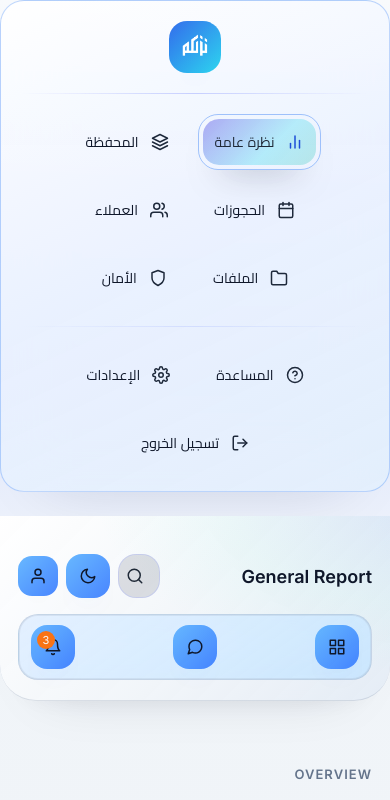
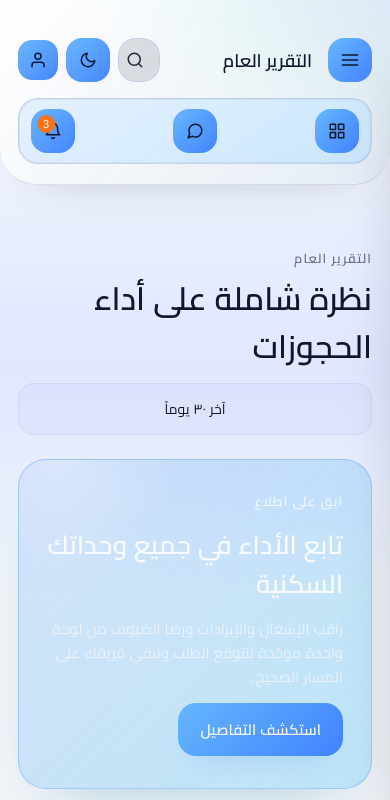
Before and after one commit to IbrahimElmahy/-, a React (Vite) app: page / in a window 390 px wide. Shown: the top 800 px of the page. Built offline with nearby package versions, Linux system fonts and the light colour scheme.

Commit message:
Improve responsive Arabic dashboard navigation

```diff
--- a/src/App.css
+++ b/src/App.css
@@ -9,7 +9,10 @@
 
 .sidebar__top {
   display: flex;
+  align-items: center;
   justify-content: center;
+  gap: 12px;
+  width: 100%;
 }
 
 .sidebar__brand-icon {
@@ -28,6 +31,31 @@
   width: 32px;
   height: 32px;
   object-fit: contain;
+}
+
+.sidebar__close {
+  display: none;
+  align-items: center;
+  justify-content: center;
+  width: 40px;
+  height: 40px;
+  border-radius: 14px;
+  border: none;
+  background: rgba(15, 23, 42, 0.12);
+  color: var(--sidebar-icon-color);
+  cursor: pointer;
+  transition: transform 0.2s ease, box-shadow 0.2s ease, background 0.2s ease;
+}
+
+.sidebar__close:hover {
+  transform: translateY(-2px);
+  background: rgba(59, 130, 246, 0.18);
+  box-shadow: 0 18px 28px -20px rgba(15, 23, 42, 0.45);
+}
+
+.sidebar__close:focus-visible {
+  outline: none;
+  box-shadow: 0 0 0 3px rgba(148, 163, 255, 0.3);
 }
 
 
@@ -145,6 +173,28 @@
   background: linear-gradient(180deg, rgba(255, 255, 255, 0.09) 0%, rgba(255, 255, 255, 0) 45%);
   pointer-events: none;
   opacity: 0.8;
+}
+
+.sidebar__backdrop {
+  position: fixed;
+  inset: 0;
+  background: rgba(15, 23, 42, 0.45);
+  backdrop-filter: blur(3px);
+  opacity: 0;
+  visibility: hidden;
+  pointer-events: none;
+  transition: opacity 0.28s ease;
+  z-index: 15;
+}
+
+.sidebar__backdrop.is-visible {
+  opacity: 1;
+  visibility: visible;
+  pointer-events: auto;
+}
+
+.app-shell.is-sidebar-open {
+  position: relative;
 }
 
 .sidebar__separator {
@@ -434,6 +484,8 @@
   font-size: 20px;
   font-weight: 600;
   color: var(--color-text-strong);
+  flex: 1;
+  text-align: right;
 }
 
 .topbar__mobile-actions {
@@ -441,8 +493,35 @@
   align-items: center;
   gap: 10px;
   justify-content: flex-end;
-  flex: 1 1 auto;
-  min-width: 0;
+  flex: 0 0 auto;
+}
+
+.topbar__menu {
+  width: 44px;
+  height: 44px;
+  border-radius: 16px;
+  border: none;
+  background: var(--topbar-button-gradient);
+  color: var(--topbar-text-color);
+  display: grid;
+  place-items: center;
+  cursor: pointer;
+  box-shadow: var(--topbar-button-shadow);
+  transition: transform 0.2s ease, box-shadow 0.2s ease;
+}
+
+.topbar__menu:hover {
+  transform: translateY(-2px);
+  box-shadow: var(--topbar-button-hover-shadow);
+}
+
+.topbar__menu:focus-visible {
+  outline: none;
+  box-shadow: 0 0 0 3px rgba(148, 163, 255, 0.3), var(--topbar-button-shadow);
+}
+
+.topbar__menu.is-active {
+  box-shadow: var(--topbar-button-hover-shadow);
 }
 
 .topbar__mobile-tools {
@@ -1116,61 +1195,91 @@
   .app-shell {
     flex-direction: column;
     padding: 0 0 16px;
+    gap: 16px;
+    align-items: stretch;
   }
 
-  .sidebar--compact {
-    flex-direction: row;
-    width: 100%;
-    padding: 20px;
-    border-radius: 24px;
-    justify-content: center;
-    gap: 20px;
-    margin-top: 0;
-    flex-wrap: wrap;
-    align-items: stretch;
-    position: static;
-    top: auto;
-    height: auto;
-    overflow: visible;
-    overflow-y: visible;
+  .app-shell.is-sidebar-open {
+    overflow: hidden;
   }
 
-  .sidebar__nav,
-  .sidebar__bottom {
-    flex-direction: row;
-    align-items: stretch;
-    gap: 12px;
+  .sidebar__backdrop {
+    display: block;
   }
 
-  .sidebar__nav {
-    flex: 1 0 100%;
-    flex-wrap: wrap;
-    justify-content: center;
+  .sidebar--drawer {
+    position: fixed;
+    top: 0;
+    right: 0;
+    left: auto;
+    height: 100vh;
+    width: min(320px, 86vw);
+    padding: 32px 24px 32px;
+    border-radius: 0 0 0 28px;
+    margin-top: 0;
+    transform: translateX(100%);
+    transition: transform 0.32s ease, box-shadow 0.32s ease;
+    box-shadow: 0 36px 80px -44px rgba(15, 23, 42, 0.55);
+    overflow-y: auto;
+    overflow-x: hidden;
+    z-index: 20;
+    align-items: stretch;
+    gap: 28px;
   }
 
-  .sidebar__bottom {
-    flex: 1 0 100%;
-    flex-wrap: wrap;
-    justify-content: center;
+  .sidebar--drawer .sidebar__top {
+    justify-content: space-between;
   }
 
-  .sidebar__top {
-    width: 100%;
-    justify-content: center;
+  .sidebar--drawer .sidebar__close {
+    display: inline-flex;
   }
 
-  .sidebar__icon-button {
-    width: auto;
-    justify-content: flex-start;
-    gap: 12px;
-    padding-inline: 16px;
+  .sidebar--drawer .sidebar__nav,
+  .sidebar--drawer .sidebar__bottom {
+    display: flex;
+    flex-direction: column;
+    align-items: stretch;
+    gap: 16px;
   }
 
-  .sidebar__label {
+  .sidebar--drawer .sidebar__icon-button {
+    width: 100%;
+    justify-content: flex-start;
+    gap: 14px;
+    padding-inline: 18px;
+  }
+
+  .sidebar--drawer .sidebar__label {
     opacity: 1;
     transform: none;
     max-width: none;
     pointer-events: auto;
+  }
+
+  .sidebar--drawer .sidebar__separator {
+    width: 100%;
+  }
+
+  .sidebar--mobile-open {
+    transform: translateX(0);
+  }
+
+  .sidebar--drawer:hover,
+  .sidebar--drawer:focus-within {
+    width: min(320px, 86vw);
+    padding: 32px 24px 32px;
+  }
+
+  .sidebar--drawer:hover .sidebar__icon-button,
+  .sidebar--drawer:focus-within .sidebar__icon-button {
+    padding-inline: 18px;
+  }
+
+  .sidebar--drawer:hover .sidebar__separator,
+  .sidebar--drawer:focus-within .sidebar__separator {
+    width: 100%;
+    opacity: 0.8;
   }
 
   .topbar__actions {
--- a/src/components/DashboardShell.jsx
+++ b/src/components/DashboardShell.jsx
@@ -1,13 +1,81 @@
+import { useEffect, useState } from 'react'
 import Sidebar from './Sidebar'
 import TopBar from './TopBar'
 import Dashboard from '../pages/Dashboard'
 
 const DashboardShell = () => {
+  const [isSidebarOpen, setIsSidebarOpen] = useState(false)
+  const [isMobile, setIsMobile] = useState(false)
+
+  useEffect(() => {
+    if (typeof window === 'undefined') return
+
+    const mediaQuery = window.matchMedia('(max-width: 1200px)')
+
+    const handleChange = () => {
+      const mobileMatch = mediaQuery.matches
+      setIsMobile(mobileMatch)
+      if (!mobileMatch) {
+        setIsSidebarOpen(false)
+      }
+    }
+
+    handleChange()
+    mediaQuery.addEventListener('change', handleChange)
+
+    return () => {
+      mediaQuery.removeEventListener('change', handleChange)
+    }
+  }, [])
+
+  useEffect(() => {
+    if (typeof document === 'undefined') return undefined
+
+    if (isMobile && isSidebarOpen) {
+      const previousOverflow = document.body.style.overflow
+      document.body.style.overflow = 'hidden'
+      return () => {
+        document.body.style.overflow = previousOverflow
+      }
+    }
+
+    if (!isSidebarOpen) {
+      document.body.style.overflow = ''
+    }
+
+    return undefined
+  }, [isMobile, isSidebarOpen])
+
+  useEffect(() => {
+    if (typeof window === 'undefined') return undefined
+    if (!isMobile || !isSidebarOpen) return undefined
+
+    const handleKeyDown = (event) => {
+      if (event.key === 'Escape') {
+        setIsSidebarOpen(false)
+      }
+    }
+
+    window.addEventListener('keydown', handleKeyDown)
+    return () => {
+      window.removeEventListener('keydown', handleKeyDown)
+    }
+  }, [isMobile, isSidebarOpen])
+
+  const toggleSidebar = () => {
+    if (!isMobile) return
+    setIsSidebarOpen((prev) => !prev)
+  }
+
+  const closeSidebar = () => {
+    setIsSidebarOpen(false)
+  }
+
   return (
-    <div className="app-shell">
-      <Sidebar />
+    <div className={`app-shell${isSidebarOpen ? ' is-sidebar-open' : ''}`}>
+      <Sidebar isMobile={isMobile} isMobileOpen={isSidebarOpen} onClose={closeSidebar} />
       <main className="app-content">
-        <TopBar />
+        <TopBar onToggleSidebar={toggleSidebar} isSidebarOpen={isSidebarOpen} />
         <Dashboard />
       </main>
     </div>
--- a/src/components/Sidebar.jsx
+++ b/src/components/Sidebar.jsx
@@ -8,6 +8,7 @@ import {
   FiUsers,
   FiHelpCircle,
   FiLogOut,
+  FiX,
 } from 'react-icons/fi'
 
 const primaryMenu = [
@@ -25,13 +26,40 @@ const utilityMenu = [
   { id: 'logout', icon: FiLogOut, label: 'تسجيل الخروج' },
 ]
 
-const Sidebar = () => {
+const Sidebar = ({ isMobile, isMobileOpen, onClose }) => {
+  const sidebarClassName = [
+    'sidebar',
+    'sidebar--compact',
+    isMobile ? 'sidebar--drawer' : '',
+    isMobile && isMobileOpen ? 'sidebar--mobile-open' : '',
+  ]
+    .filter(Boolean)
+    .join(' ')
+
   return (
-    <aside className="sidebar sidebar--compact" aria-label="القائمة الرئيسية">
+    <>
+      {isMobile ? (
+        <div
+          className={`sidebar__backdrop${isMobileOpen ? ' is-visible' : ''}`}
+          aria-hidden="true"
+          onClick={onClose}
+        />
+      ) : null}
+      <aside
+        id="app-sidebar"
+        className={sidebarClassName}
+        aria-label="القائمة الرئيسية"
+        aria-hidden={isMobile ? !isMobileOpen : false}
+      >
         <div className="sidebar__top">
           <div className="sidebar__brand-icon" aria-label="الشعار">
             <img src="/logo-sm.png" alt="شعار النظام" />
           </div>
+          {isMobile ? (
+            <button type="button" className="sidebar__close" aria-label="إغلاق القائمة" onClick={onClose}>
+              <FiX size={18} />
+            </button>
+          ) : null}
         </div>
 
         <span className="sidebar__separator" aria-hidden="true" />
@@ -73,6 +101,7 @@ const Sidebar = () => {
           })}
         </div>
       </aside>
+    </>
   )
 }
 
--- a/src/components/TopBar.jsx
+++ b/src/components/TopBar.jsx
@@ -4,6 +4,7 @@ import {
   FiCalendar,
   FiChevronDown,
   FiGrid,
+  FiMenu,
   FiMessageCircle,
   FiMoon,
   FiSearch,
@@ -13,7 +14,7 @@ import {
 } from 'react-icons/fi'
 import { useTheme } from '../hooks/useTheme'
 
-const TopBar = () => {
+const TopBar = ({ onToggleSidebar = () => {}, isSidebarOpen = false }) => {
   const { isDark, toggleTheme } = useTheme()
   const [scrollProgress, setScrollProgress] = useState(0)
   const [isCompact, setIsCompact] = useState(false)
@@ -161,7 +162,17 @@ const TopBar = () => {
         {isMobile ? (
           <>
             <div className="topbar__mobile-bar">
-              <h1 className="topbar__mobile-title">General Report</h1>
+              <button
+                type="button"
+                className={`topbar__menu${isSidebarOpen ? ' is-active' : ''}`}
+                aria-label={isSidebarOpen ? 'إغلاق القائمة الجانبية' : 'فتح القائمة الجانبية'}
+                aria-controls="app-sidebar"
+                aria-expanded={isSidebarOpen}
+                onClick={onToggleSidebar}
+              >
+                <FiMenu size={20} />
+              </button>
+              <h1 className="topbar__mobile-title">التقرير العام</h1>
               <div className="topbar__mobile-actions">
                 {searchNode}
                 <button
@@ -199,7 +210,7 @@ const TopBar = () => {
               <span className="topbar__chevron">›</span>
               <span>لوحات التحكم</span>
               <span className="topbar__chevron">›</span>
-              <strong>تحليلات</strong>
+              <strong>التقرير العام</strong>
             </div>
             <div className="topbar__actions">
               <div className="topbar__quick-actions" role="group">
--- a/src/pages/Dashboard.jsx
+++ b/src/pages/Dashboard.jsx
@@ -41,25 +41,25 @@ const Dashboard = () => {
       <header className="dashboard__header">
         <div className="dashboard__header-bar">
           <div className="dashboard__title-group">
-            <span className="dashboard__eyebrow">Overview</span>
-            <h1 className="dashboard__title">General Report</h1>
+            <span className="dashboard__eyebrow">التقرير العام</span>
+            <h1 className="dashboard__title">نظرة شاملة على أداء الحجوزات</h1>
           </div>
           <button type="button" className="dashboard__range-button">
-            Last 30 days
+            آخر ٣٠ يوماً
           </button>
         </div>
 
         <div className="dashboard__cta">
           <div className="dashboard__cta-content">
-            <span className="dashboard__cta-eyebrow">Stay ahead</span>
-            <h2 className="dashboard__cta-title">Track performance across every property</h2>
+            <span className="dashboard__cta-eyebrow">ابق على اطلاع</span>
+            <h2 className="dashboard__cta-title">تابع الأداء في جميع وحداتك السكنية</h2>
             <p className="dashboard__cta-subtitle">
-              Review occupancy, revenue, and guest satisfaction in one unified view to anticipate
-              demand and keep your team aligned.
+              راقب الإشغال والإيرادات ورضا الضيوف من لوحة واحدة موحّدة لتتوقع الطلب وتبقي فريقك
+              على المسار الصحيح.
             </p>
             <div className="dashboard__cta-actions">
               <button type="button" className="dashboard__cta-button">
-                View insights
+                استكشف التفاصيل
               </button>
             </div>
           </div>
```
Lines whose indentation alone changed are shown as unchanged.
